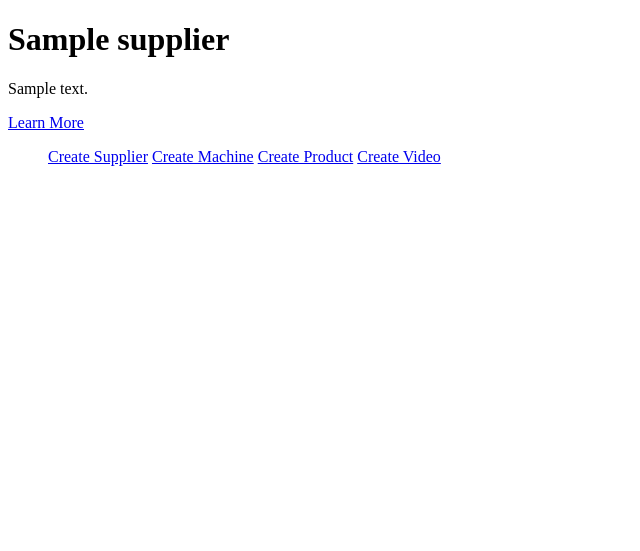
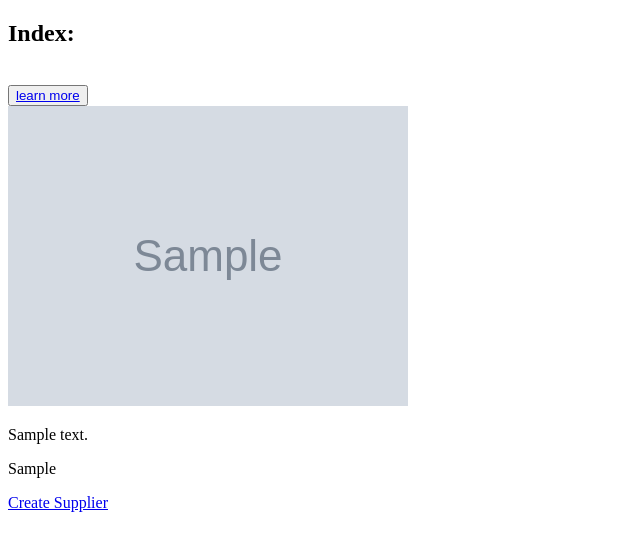
Before and after one commit to sean-david-welch/Farmec-Refactoring, a Django app: page /suppliers/suppliers in a window 1280 px wide. Shown: the top 551 px of the page, without its empty margins (0-640 px from the left). Run offline with Django 4.2, Linux system fonts and the light colour scheme; tables that the repository leaves empty hold one stand-in row (values such as "Sample post"); grey boxes marked "Sample" are stand-in pictures.

Commit message:
added a view more views

```diff
--- a/about/models.py
+++ b/about/models.py
@@ -7,7 +7,7 @@ class Employee(models.Model):
     email = models.EmailField(max_length=500, blank=True, null=True)
     role = models.CharField(max_length=500, blank=True, null=True)
     bio = models.TextField(blank=True, null=True)
-    profile_image = models.ImageField(null=True, blank=True, upload_to='images/about', default="default.jpg")
+    profile_image = models.ImageField(null=True, blank=True, upload_to='about/', default="default.jpg")
     social_twitter = models.CharField(max_length=200, blank=True, null=True)
     social_linkedin = models.CharField(max_length=200, blank=True, null=True)
     social_whatsapp = models.CharField(max_length=50, blank=True, null=True)
--- a/blog/models.py
+++ b/blog/models.py
@@ -5,7 +5,7 @@ import uuid
 class Blog(models.Model):
     title = models.CharField(max_length=200, blank=True, null=True)
     date = models.CharField(max_length=200, blank=True, null=True)
-    main_image = models.ImageField(null=True, blank=True, upload_to='images/blogs/', default="default.jpg")
+    main_image = models.ImageField(null=True, blank=True, upload_to='blogs/', default="default.jpg")
     subheading = models.CharField(max_length=200, blank=True, null=True)
     body = models.TextField(blank=True, null=True)
     created = models.DateTimeField(auto_now_add=True)
--- a/home/models.py
+++ b/home/models.py
@@ -5,7 +5,7 @@ from django.contrib.auth.models import User
 import uuid
 
 class HomeImage(models.Model):
-    image = models.ImageField(upload_to='images/displays/home', blank=True, null=True)
+    image = models.ImageField(upload_to='displays/home', blank=True, null=True)
     title = models.CharField(max_length=200, blank=True, null=True)
     created = models.DateTimeField(auto_now_add=True)
     id = models.UUIDField(default=uuid.uuid4, unique=True,
@@ -35,7 +35,7 @@ class Profile(models.Model):
 
 class Stat(models.Model):
     title = models.CharField(max_length=200, blank=True, null=True)
-    image = models.FileField(upload_to='images/displays/stats', blank=True, null=True, validators=[FileExtensionValidator(allowed_extensions=['svg'])])
+    image = models.FileField(upload_to='displays/stats', blank=True, null=True, validators=[FileExtensionValidator(allowed_extensions=['svg'])])
     subheading = models.CharField(max_length=200, blank=True, null=True)
     created = models.DateTimeField(auto_now_add=True)
     id = models.UUIDField(default=uuid.uuid4, unique=True,
@@ -56,7 +56,7 @@ class Stat(models.Model):
         return url
 
 class Special(models.Model):
-    image = models.FileField(upload_to='images/displays/specials', blank=True, null=True, default="default.jpg", validators=[FileExtensionValidator(allowed_extensions=['svg'])])
+    image = models.FileField(upload_to='displays/specials', blank=True, null=True, default="default.jpg", validators=[FileExtensionValidator(allowed_extensions=['svg'])])
     title = models.CharField(max_length=200, blank=True, null=True)
     body = models.TextField(blank=True, null=True)
     link = models.CharField(max_length=200, null=True, blank=True)
--- a/spareparts/models.py
+++ b/spareparts/models.py
@@ -4,7 +4,7 @@ import uuid
 # Create your models here.
 class SupplierPage(models.Model):
     name = models.CharField(max_length=200, blank=True, null=True)
-    logo_image = models.ImageField(null=True, blank=True, upload_to='images/spareparts/', default="images/default.jpg")
+    logo_image = models.ImageField(null=True, blank=True, upload_to='spareparts/', default="default.jpg")
     created = models.DateTimeField(auto_now_add=True)
     id = models.UUIDField(default=uuid.uuid4, unique=True,
                           primary_key=True, editable=False)
@@ -28,7 +28,7 @@ class PartsPage(models.Model):
     name = models.CharField(max_length=200, blank=True, null=True)
     catalogue_link = models.URLField(max_length=200, blank=True, null=True)
     file_link = models.FileField(upload_to='pdf/', null=True, blank=True)
-    marketing_image = models.ImageField(null=True, blank=True, upload_to='images/spareparts/', default="images/default.jpg")
+    marketing_image = models.ImageField(null=True, blank=True, upload_to='spareparts/', default="default.jpg")
     created = models.DateTimeField(auto_now_add=True)
     id = models.UUIDField(default=uuid.uuid4, unique=True,
                           primary_key=True, editable=False)
--- a/suppliers/models.py
+++ b/suppliers/models.py
@@ -4,8 +4,8 @@ import uuid
 # Create your models here.
 class Supplier(models.Model):
     name = models.CharField(max_length=200, blank=True, null=True)
-    logo_image = models.ImageField(null=True, blank=True, upload_to='images/suppliers/', default="images/default.jpg")
-    marketing_image = models.ImageField(null=True, blank=True, upload_to='images/suppliers/', default="images/default.jpg")
+    logo_image = models.ImageField(null=True, blank=True, upload_to='suppliers/', default="default.jpg")
+    marketing_image = models.ImageField(null=True, blank=True, upload_to='suppliers/', default="default.jpg")
     description = models.TextField(blank=True, null=True)
     facts = models.TextField(blank=True, null=True)
     social_facebook = models.CharField(max_length=200, blank=True, null=True)
@@ -60,7 +60,7 @@ class Video(models.Model):
 class Machine(models.Model):
     supplier = models.ForeignKey(Supplier, on_delete=models.CASCADE, null=True, blank=True)
     name = models.CharField(max_length=200, blank=True, null=True)
-    machine_image = models.ImageField(null=True, blank=True, upload_to='images/suppliers/machines/', default="images/default.jpg")
+    machine_image = models.ImageField(null=True, blank=True, upload_to='suppliers/machines/', default="default.jpg")
     description = models.TextField(blank=True, null=True)
     machine_link = models.URLField(max_length=200, blank=True, null=True)
     created = models.DateTimeField(auto_now_add=True)
@@ -84,7 +84,7 @@ class Machine(models.Model):
 class Product(models.Model):
     machine = models.ForeignKey(Machine, on_delete=models.CASCADE, null=True, blank=True)
     name = models.CharField(max_length=200, blank=True, null=True)
-    product_image = models.ImageField(null=True, blank=True, upload_to='images/suppliers/products/', default="images/default.jpg")
+    product_image = models.ImageField(null=True, blank=True, upload_to='suppliers/products/', default="default.jpg")
     description = models.TextField(blank=True, null=True)
     product_link = models.URLField(max_length=200, blank=True, null=True)
     serial_number = models.CharField(max_length=200, blank=True, null=True)
--- a/suppliers/templates/suppliers/suppliers.html
+++ b/suppliers/templates/suppliers/suppliers.html
@@ -1,17 +1,34 @@
 {% extends 'main.html' %}
+{% load social_buttons %}
 
 {% block content %}
 
-{% for supplier in suppliers %}
-<h1>{{ supplier.name }}</h1>
-<p>{{ supplier.description }}</p>
-<a href="{% url 'supplier' pk=supplier.id %}">Learn More</a>
-{% endfor %}
-<ul>
+<section id="suppliers">
+    <div class="index">
+        <h1>Index: </h1>
+    </div>
+
+    {% for supplier in suppliers %}
+    <div class="supplier-view">
+        <div class="supplier-info">
+            <img src="{{supplier.logo_imageurl}}" alt="">
+            <div class="supplier-socials">
+
+            </div>
+            <button class="supplier-link">
+                <a href="{% url 'supplier' supplier.id %}">learn more</a>
+            </button>
+        </div>
+        <img class="supplier-marketing-image" src="{{supplier.marketing_imageurl}}" alt="">
+        <div class="supplier-description">
+            <p>{{ supplier.description|linebreaks }}</p>
+            <p>{{ supplier.facts|linebreaks }}</p>
+        </div>
+    </div>
+    {% endfor %}
+
     <a href="{% url 'create_model_supplier' model_name='supplier' %}">Create Supplier</a>
-    <a href="{% url 'create_model_supplier' model_name='machine' %}">Create Machine</a>
-    <a href="{% url 'create_model_supplier' model_name='product' %}">Create Product</a>
-    <a href="{% url 'create_model_supplier' model_name='video' %}">Create Video</a>
-</ul>
+</section>
+
 
 {% endblock content %}
--- /dev/null
+++ b/templates/blurb.html
@@ -0,0 +1 @@
+{% load static %}
--- /dev/null
+++ b/templates/contact.html
@@ -0,0 +1 @@
+{% load static %}
--- a/templates/main.html
+++ b/templates/main.html
@@ -16,10 +16,14 @@
     <title>Farmec Ireland </title>
 </head>
 
+{% include 'navbar.html' %}
+
 <body>
     {% block content %}
 
     {% endblock content %}
 </body>
 
+{% include 'footer.html' %}
+
 </html>
```
Also changed, not shown: suppliers/views.py (+8 -0 lines), about/migrations/0003_alter_employee_profile_image.py (added), home/migrations/0004_alter_homeimage_image_alter_special_image_and_more.py (added), spareparts/migrations/0003_alter_partspage_marketing_image_and_more.py (added), static/images/default.jpg (added), suppliers/migrations/0004_alter_machine_machine_image_and_more.py (added), templates/displays.html (added), templates/footer.html (added), templates/login.html (added), templates/logout.html (added), templates/navbar.html (added).
